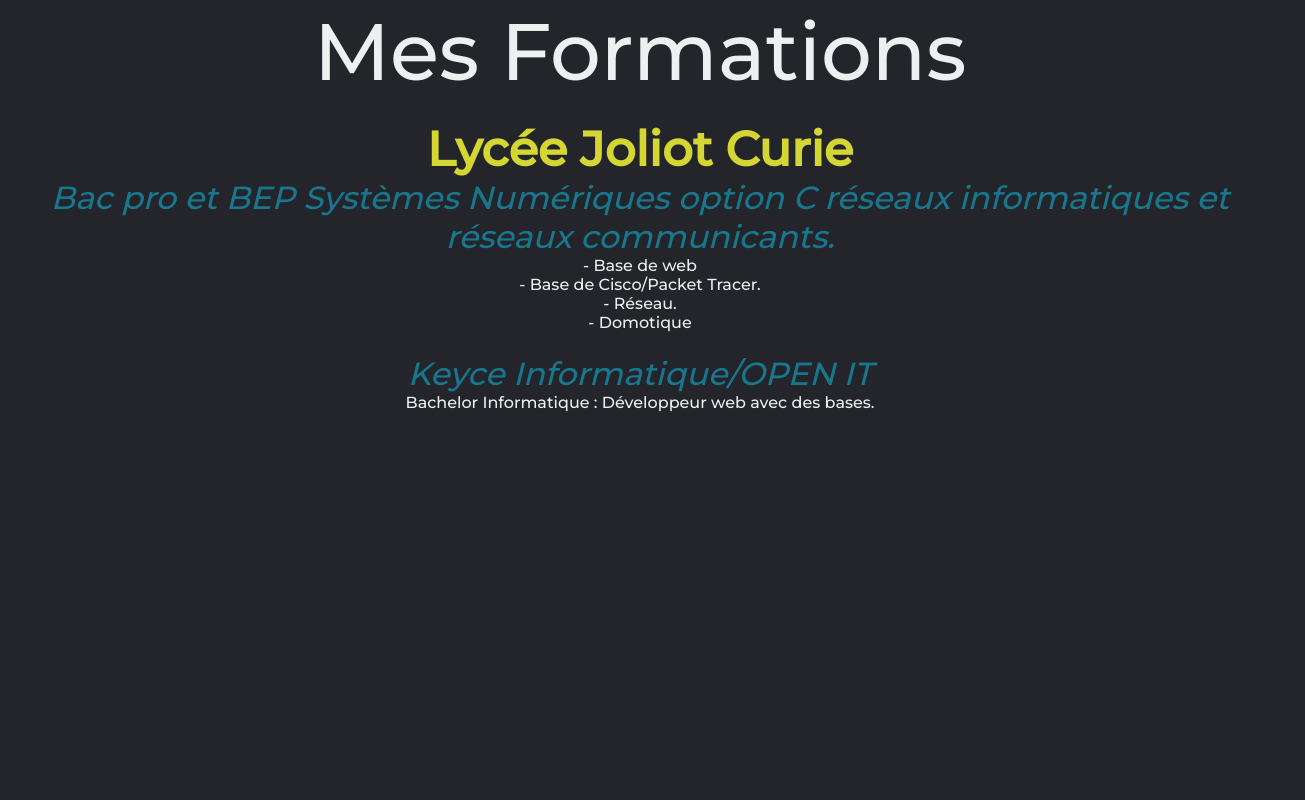
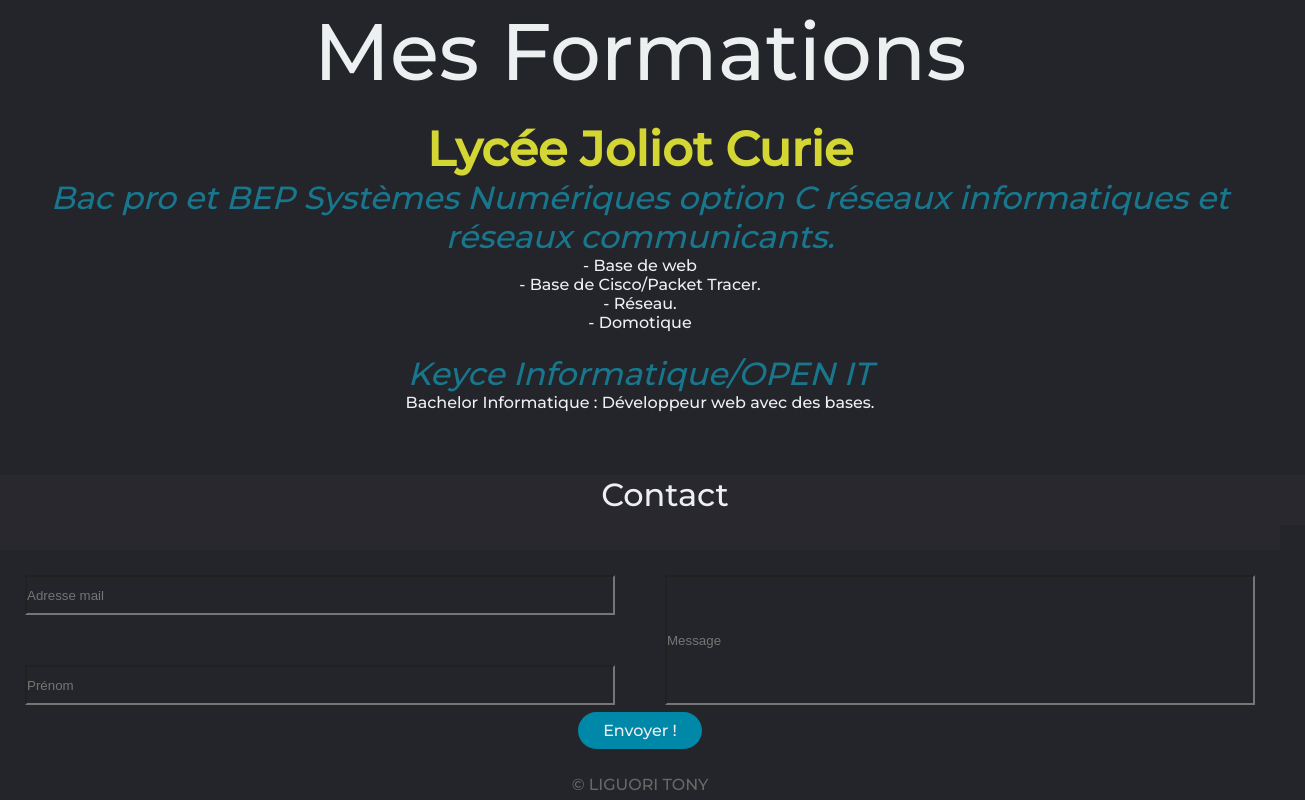
Before and after one commit to Rionzo/cv-prf6, a plain HTML site: page index.html in a window 1280 px wide. Shown: the part 1137-1937 px from the top of the page, 1305 px wide, since content can reach past the window. Before the commit the page ends 1549 px from the top, so only its background shows below. Drawn offline with Linux system fonts and the light colour scheme.

Commit message:
Last commit

```diff
--- a/index.html
+++ b/index.html
@@ -1,5 +1,5 @@
 <!DOCTYPE html>
-<html lang="en">
+<html lang="fr">
 <head>
     <meta charset="UTF-8">
     <meta http-equiv="X-UA-Compatible" content="IE=edge">
@@ -14,12 +14,12 @@
     <header>
         <nav class="navbar">
             <ul>
-                <li><a href="#xp" id="xp">Expériences</a></li>
-                <li><a href="#compet" id="compet">Compétences</a></li>
-                <li><a href="#forma" id="forma">Formations</a></li>
+                <li><a href="#xp" id="#xp">Expériences</a></li>
+                <li><a href="#compet" id="#compet">Compétences</a></li>
+                <li><a href="#forma" id="#forma">Formations</a></li>
             </ul>
         </nav>
-        <a class="cta" href="#" id="#contact"><button>Contact</button></a>
+        <a class="cta" href="#contact" id="#contact"><button>Contact</button></a>
     </header>
     <main>
         <section>
@@ -64,12 +64,36 @@
                         <p>Bachelor Informatique :
                             Développeur web avec des bases.
                             </p>
+                        <p class="opa"></p>
                     </div>
                 </div>
         </section>
     </main>
     <footer>
+        <section>
+            <div class="footer">
+                <h1 class="footer-title">Contact</h1>
+                <div class="footer-content">
+                    <div class="footer-section">
+                        <label for="mail"></label>
+                        <input type="email" id="mail" name="user_mail" class="mail" placeholder="Adresse mail"  required>
 
+                        <label for="name"></label>
+                        <input type="name" id="name" name="name" placeholder="Prénom" class="littlebox" required>
+                    </div>
+                    <div class="footer-section">
+                        <label for="message"></label>
+                        <input type="text" id="message" placeholder="Message" name="message"  class="message" required>
+                    </div>
+                </div>
+                <div class="button">
+                   <a href="#contact"><button>Envoyer !</button></a>
+                </div>
+                <div class="footer-bottom">
+                    &copy; LIGUORI TONY
+                </div>
+            </div>
+        </section>
     </footer>
 </body>
 </html>
--- a/style.css
+++ b/style.css
@@ -70,10 +70,10 @@ h1:hover {
 }
 
 .imgbox {
-    width: 200px;
-    height: 200px;
+    width: 300px;
+    height: 300px;
     position: absolute;
-    top: 40%;
+    top: 35%;
     left: 50%;
     transform: translate(-50%, -50%);
     background-repeat: no-repeat;
@@ -136,3 +136,77 @@ h2 a:hover {
     padding-bottom: 0.2%;
     opacity: 0;
 }
+
+
+.footer {
+    background-color: #28282e;
+    font-family: "Montserrat", sans-serif;
+    color: #edf0f1;
+    height: 300px;
+    position: relative;
+}
+
+
+.footer .footer-content {
+    height: 250px;
+    display: flex;
+}
+
+.footer .footer-content .footer-section {
+    flex: 1;
+    padding: 25px;
+}
+
+
+.footer .footer-bottom {
+    color: #686868;
+    height: 20px;
+    width: 100%;
+    text-align: center;
+    position: absolute;
+    bottom: 0px;
+    left: 0px;
+    padding-top: 20px;
+}
+
+.footer-title {
+    text-align: center;
+    justify-content: center;
+    font-size: 2rem;
+    width: 100%;
+    background-color: #28282e;
+    height: 50px;
+}
+
+input {
+    margin: 0 auto;
+    width: 100%;
+}
+
+
+input #message {
+    height: 50px
+}
+.littlebox {
+    height: 40px;
+    color: #edf0f1;
+}
+
+.message {
+    height: 130px;
+    color: #edf0f1;
+}
+
+.mail {
+    margin-bottom: 50px;
+    height: 40px;
+    color: #edf0f1;
+}
+
+.button {
+    height: 50px;
+    width: 100%;
+    text-align: center;
+    position: absolute;
+    bottom: 13px;
+}
```
